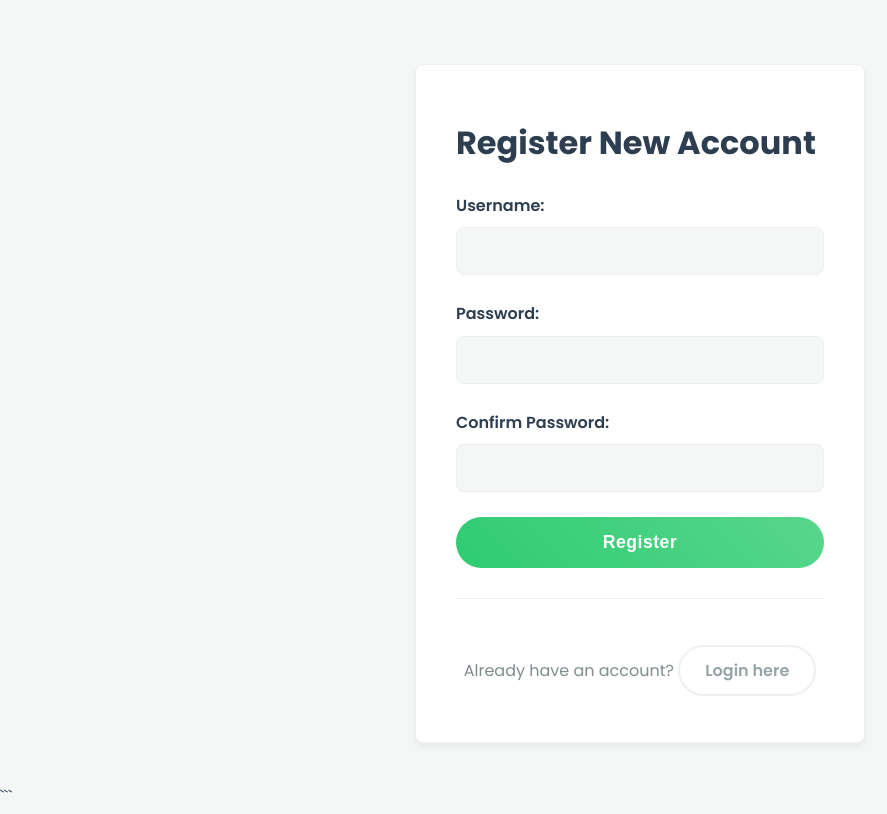
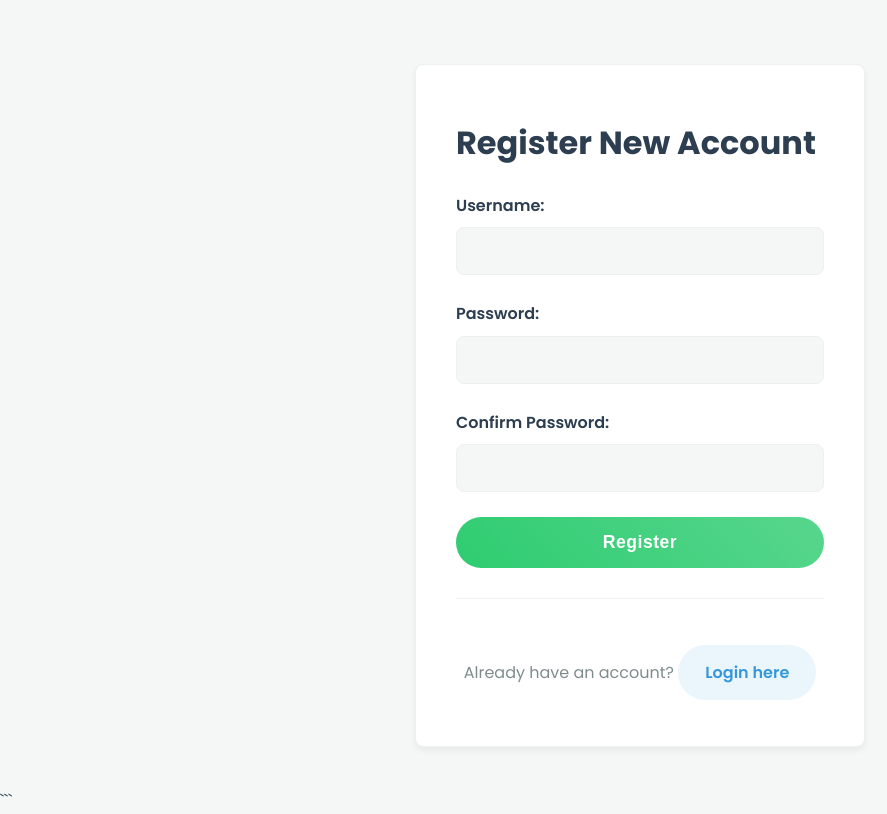
Before and after one commit to jhaji-17/studybuddy, a Flask app: page /register in a window 1280 px wide. Shown: the whole page, without its empty margins (0-887 px from the left). Before the commit the page ends 793 px from the top, so only its background shows below. Run offline with Flask 3, Linux system fonts and the light colour scheme.

Commit message:
made a new button

```diff
--- a/static/style.css
+++ b/static/style.css
@@ -20,6 +20,8 @@
     --text-primary: #2c3e50; /* Dark, readable text */
     --text-secondary: #7f8c8d; /* For subtitles and helper text */
     --border-color: #ecf0f1;
+    --primary-bg-light: rgba(52, 152, 219, 0.1); /* Light, semi-transparent version of primary blue */
+
 
     --box-shadow-soft: 0 4px 6px rgba(0, 0, 0, 0.05);
     --box-shadow-lifted: 0 10px 20px rgba(41, 128, 185, 0.15), 0 3px 6px rgba(0, 0, 0, 0.1);
@@ -220,30 +222,25 @@ input[type="submit"].button {
     border-top: 1px solid var(--border-color);
     color: var(--text-secondary);
 }
-/* --- USE THIS NEW, BETTER CODE --- */
 .form-footer-link a {
     display: inline-block;
     margin-top: 10px;
-    padding: 10px 25px;
+    padding: 12px 25px;
     font-weight: 600;
     text-decoration: none;
     border-radius: 50px;
-    transition: var(--transition-fast);
-
-    /* --- The Key Changes --- */
-    color: var(--secondary-color); /* Use the subtle grey for text */
-    border: 2px solid var(--border-color); /* Use the lightest grey for the border */
-    background-color: var(--surface-color); /* Match the container background */
+    transition: background-color 0.2s ease, color 0.2s ease, transform 0.2s ease;
+    background-color: var(--primary-bg-light);
+    color: var(--primary-color);
+    border: 2px solid transparent;
+}
+.form-footer-link a:hover {
+    background-color: var(--primary-color);
+    color: #fff;
+    transform: translateY(-2px);
+    box-shadow: 0 4px 10px rgba(52, 152, 219, 0.3);
 }
 
-.form-footer-link a:hover {
-    /* On hover, transform it into the primary action style! */
-    background-color: var(--primary-color);
-    border-color: var(--primary-color);
-    color: #fff;
-    transform: translateY(-2px);
-    box-shadow: var(--box-shadow-lifted);
-}
 /* --- Navigation Grids and Lists --- */
 .welcome-message {
     text-align: center;
```
